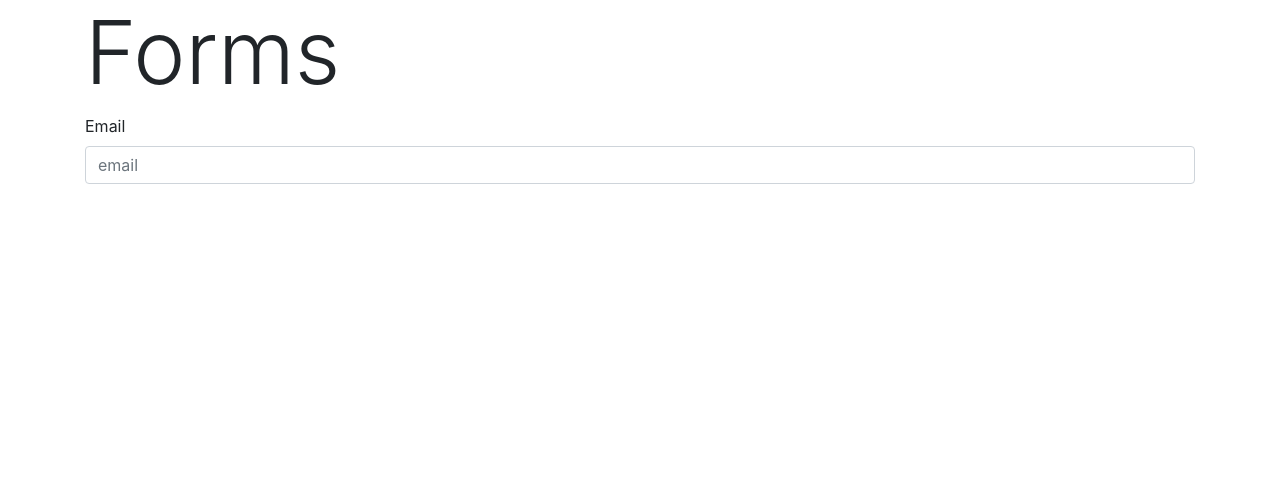
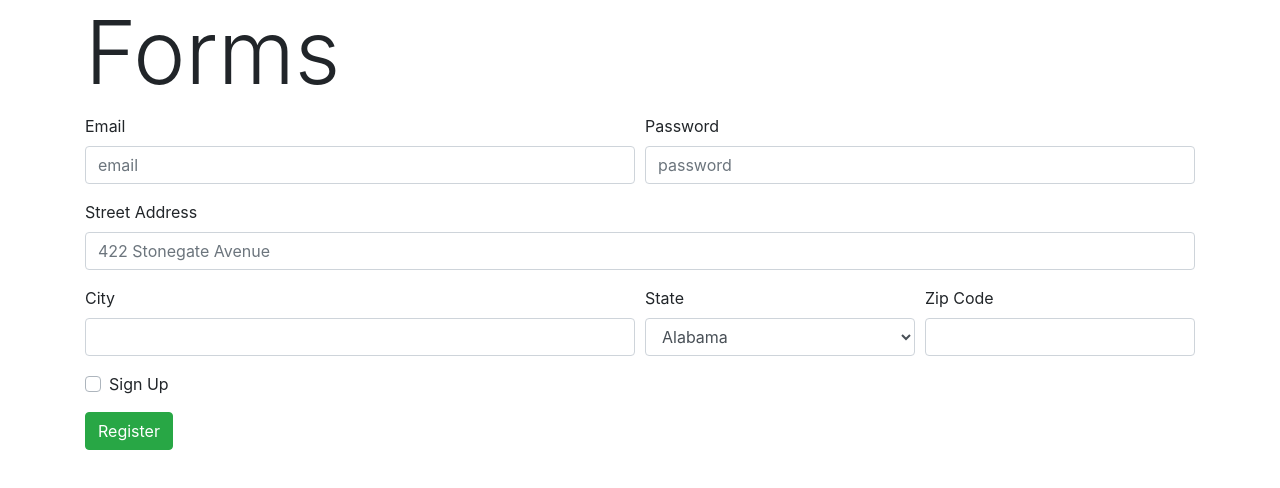
Before and after one commit to SaeedKarimian860/Bootstrap-Practice, a plain HTML site: page Forms/index.html in a window 1280 px wide. Drawn offline with nearby package versions, Linux system fonts and the light colour scheme.

Commit message:
Bootstrap Forms

```diff
--- a/Forms/index.html
+++ b/Forms/index.html
@@ -1,25 +1,96 @@
 <!DOCTYPE html>
 <html lang="en">
   <head>
-    <meta charset="UTF-8">
-    <meta name="viewport" content="width=device-width, initial-scale=1.0">
+    <meta charset="UTF-8" />
+    <meta name="viewport" content="width=device-width, initial-scale=1.0" />
     <title>Bootstrap Forms</title>
-    <link rel="stylesheet" href="https://cdn.jsdelivr.net/npm/bootstrap@4.6.2/dist/css/bootstrap.min.css" integrity="sha384-xOolHFLEh07PJGoPkLv1IbcEPTNtaed2xpHsD9ESMhqIYd0nLMwNLD69Npy4HI+N" crossorigin="anonymous">
-    <link rel="stylesheet" href="app.css">
+    <link
+      rel="stylesheet"
+      href="https://cdn.jsdelivr.net/npm/bootstrap@4.6.2/dist/css/bootstrap.min.css"
+      integrity="sha384-xOolHFLEh07PJGoPkLv1IbcEPTNtaed2xpHsD9ESMhqIYd0nLMwNLD69Npy4HI+N"
+      crossorigin="anonymous"
+    />
+    <link rel="stylesheet" href="app.css" />
   </head>
   <body>
     <div class="container">
       <h1 class="display-2">Forms</h1>
       <form action="#nowhere">
+        <div class="form-row">
+          <div class="form-group col-md-6">
+            <label for="email">Email</label>
+            <input
+              type="email"
+              class="form-control"
+              id="email"
+              placeholder="email"
+            />
+          </div>
+          <div class="form-group col-md-6">
+            <label for="password">Password</label>
+            <input
+              type="password"
+              class="form-control"
+              id="password"
+              placeholder="password"
+            />
+          </div>
+        </div>
         <div class="form-group">
-                <label for="email">Email</label>
-                <input type="email" class="form-control" id="email" placeholder="email">
+          <label for="address">Street Address</label>
+          <input
+            type="text"
+            class="form-control"
+            id="address"
+            placeholder="422 Stonegate Avenue"
+          />
         </div>
+        <div class="form-row">
+          <div class="form-group col-md-6">
+            <label for="city">City</label>
+            <input type="text" class="form-control" id="city" />
+          </div>
+          <div class="form-group col-md-3 col-6">
+            <label for="state">State</label>
+            <select class="form-control" name="state" id="state">
+              <option value="AL">Alabama</option>
+              <option value="AK">Alaska</option>
+            </select>
+          </div>
+          <div class="form-group col-md-3 col-6">
+            <label for="zip">Zip Code</label>
+            <input type="text" class="form-control" id="zip" />
+          </div>
+        </div>
+        <div class="form-group">
+          <div class="custom-control custom-checkbox">
+            <input
+              type="checkbox"
+              class="custom-control-input"
+              id="customCheck1"
+            />
+            <label class="custom-control-label" for="customCheck1"
+              >Sign Up</label
+            >
+          </div>
+        </div>
+        <button type="submit" class="btn btn-success">Register</button>
       </form>
     </div>
-    <script src="https://cdn.jsdelivr.net/npm/jquery@3.5.1/dist/jquery.slim.min.js" integrity="sha384-DfXdz2htPH0lsSSs5nCTpuj/zy4C+OGpamoFVy38MVBnE+IbbVYUew+OrCXaRkfj" crossorigin="anonymous"></script>
-    <script src="https://cdn.jsdelivr.net/npm/popper.js@1.16.1/dist/umd/popper.min.js" integrity="sha384-9/reFTGAW83EW2RDu2S0VKaIzap3H66lZH81PoYlFhbGU+6BZp6G7niu735Sk7lN" crossorigin="anonymous"></script>
-    <script src="https://cdn.jsdelivr.net/npm/bootstrap@4.6.2/dist/js/bootstrap.min.js" integrity="sha384-+sLIOodYLS7CIrQpBjl+C7nPvqq+FbNUBDunl/OZv93DB7Ln/533i8e/mZXLi/P+" crossorigin="anonymous"></script>
+    <script
+      src="https://cdn.jsdelivr.net/npm/jquery@3.5.1/dist/jquery.slim.min.js"
+      integrity="sha384-DfXdz2htPH0lsSSs5nCTpuj/zy4C+OGpamoFVy38MVBnE+IbbVYUew+OrCXaRkfj"
+      crossorigin="anonymous"
+    ></script>
+    <script
+      src="https://cdn.jsdelivr.net/npm/popper.js@1.16.1/dist/umd/popper.min.js"
+      integrity="sha384-9/reFTGAW83EW2RDu2S0VKaIzap3H66lZH81PoYlFhbGU+6BZp6G7niu735Sk7lN"
+      crossorigin="anonymous"
+    ></script>
+    <script
+      src="https://cdn.jsdelivr.net/npm/bootstrap@4.6.2/dist/js/bootstrap.min.js"
+      integrity="sha384-+sLIOodYLS7CIrQpBjl+C7nPvqq+FbNUBDunl/OZv93DB7Ln/533i8e/mZXLi/P+"
+      crossorigin="anonymous"
+    ></script>
   </body>
-
 </html>
```
Lines whose indentation alone changed are shown as unchanged.
